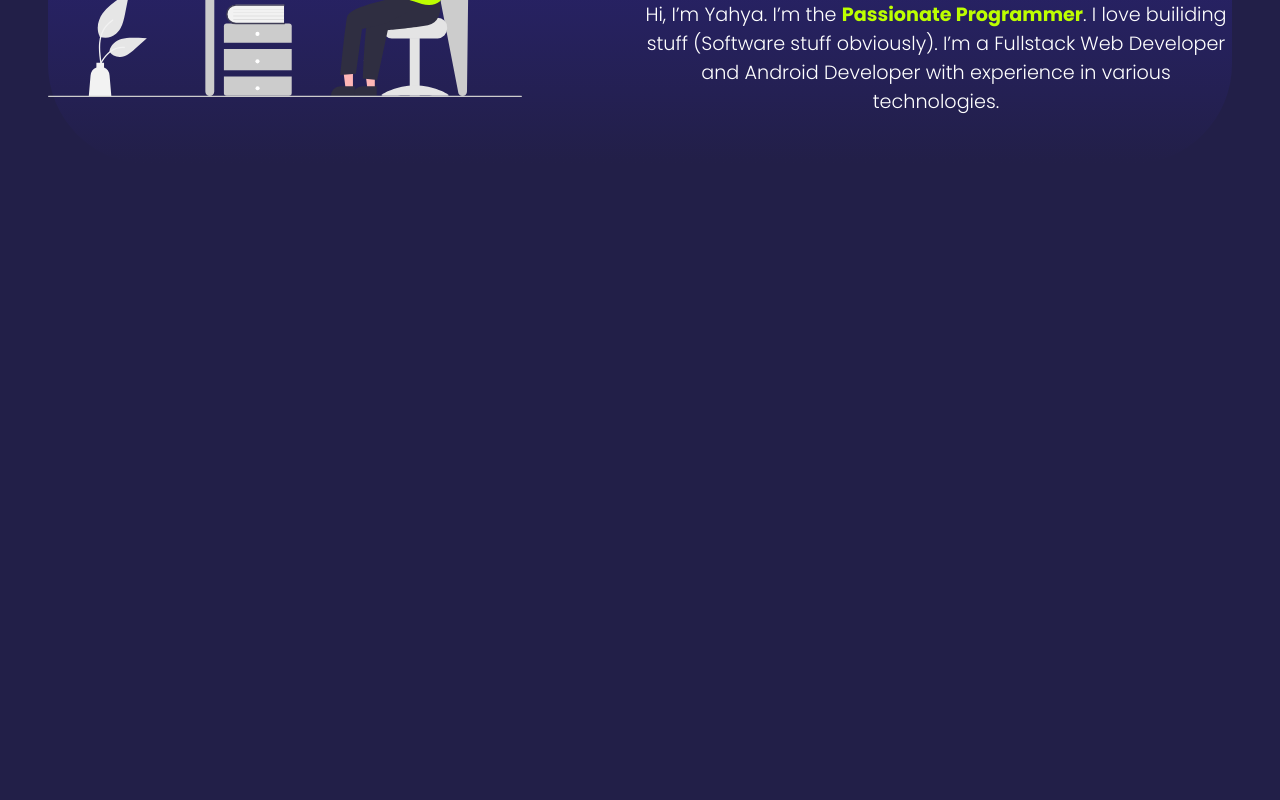
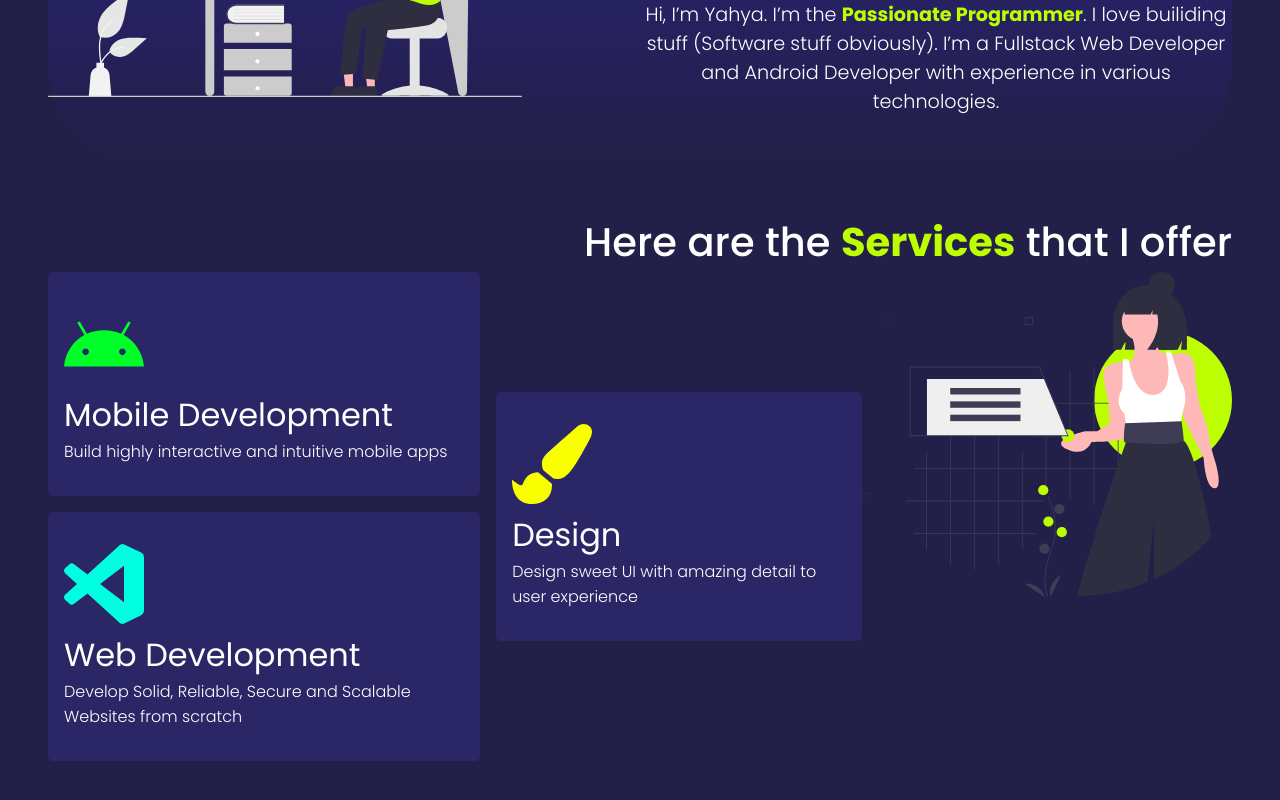
Before and after one commit to yahyafati/portfolio, a React app: page / in a window 1280 px wide. Shown: the part 736-1536 px from the top of the page. Before the commit the page ends 924 px from the top, so only its background shows below. Built offline with nearby package versions, Linux system fonts and the light colour scheme.

Commit message:
added services section

```diff
--- a/package.json
+++ b/package.json
@@ -12,7 +12,8 @@
   "license": "ISC",
   "dependencies": {
     "react": "^17.0.2",
-    "react-dom": "^17.0.2"
+    "react-dom": "^17.0.2",
+    "react-icons": "^4.2.0"
   },
   "devDependencies": {
     "@babel/core": "^7.15.5",
--- a/src/App.js
+++ b/src/App.js
@@ -2,6 +2,7 @@ import React from "react";
 import About from "./component/about/About";
 import Header from "./component/header/Header";
 import Home from "./component/home/Home";
+import Services from "./component/service/Services";
 import "./style/app/App.css";
 
 const App = () => {
@@ -10,6 +11,7 @@ const App = () => {
             <Header />
             <Home />
             <About />
+            <Services />
         </div>
     );
 };
--- /dev/null
+++ b/src/component/service/Services.js
@@ -0,0 +1,58 @@
+import React from "react";
+import { SiAndroid, SiVisualstudiocode } from "react-icons/si";
+import { FaPaintBrush } from "react-icons/fa";
+import hereAreServices from "../../svg/Services.svg";
+
+import "../../style/service/service.css";
+
+const Services = () => {
+    return (
+        <div id="servicesSection">
+            <h2>
+                Here are the <strong>Services</strong> that I offer
+            </h2>
+            <div className="services">
+                <div className="card-container">
+                    <div className="col-1-container">
+                        <div className="card">
+                            <SiAndroid className="card-icon mobile" />
+                            <h3>Mobile Development</h3>
+                            <p>
+                                Build highly interactive and intuitive mobile
+                                apps
+                            </p>
+                        </div>
+
+                        <div className="card">
+                            <SiVisualstudiocode className="card-icon web" />
+                            <h3>Web Development</h3>
+                            <p>
+                                Develop Solid, Reliable, Secure and Scalable
+                                Websites from scratch
+                            </p>
+                        </div>
+                    </div>
+
+                    <div className="card">
+                        <FaPaintBrush className="card-icon design" />
+                        <h3>Design</h3>
+                        <p>
+                            Design sweet UI with amazing detail to user
+                            experience
+                        </p>
+                    </div>
+                </div>
+
+                <div className="imgContainer">
+                    <img
+                        className="servicesImg"
+                        src={hereAreServices}
+                        alt="Illustration of women pointing at the services"
+                    />
+                </div>
+            </div>
+        </div>
+    );
+};
+
+export default Services;
--- a/src/index.html
+++ b/src/index.html
@@ -12,7 +12,7 @@
             rel="stylesheet"
         />
 
-        <title>React Boilerplate</title>
+        <title>Yahya Fati | Portfolio</title>
     </head>
     <body>
         <div id="root"></div>
--- a/src/style/index.css
+++ b/src/style/index.css
@@ -2,7 +2,7 @@
     padding: 0;
     margin: 0;
     box-sizing: content-box;
-    transition: all 0.5s;
+    transition: all 0.25s;
 }
 
 html {
--- /dev/null
+++ b/src/style/service/service.css
@@ -0,0 +1,95 @@
+#servicesSection {
+  display: -webkit-box;
+  display: -ms-flexbox;
+  display: flex;
+  -webkit-box-orient: vertical;
+  -webkit-box-direction: normal;
+      -ms-flex-direction: column;
+          flex-direction: column;
+  padding: 3rem 0;
+}
+
+#servicesSection h2 {
+  text-align: end;
+  font-size: 2.5rem;
+  font-weight: 500;
+}
+
+#servicesSection h2 strong {
+  color: #bdff00;
+}
+
+#servicesSection .services {
+  display: -webkit-box;
+  display: -ms-flexbox;
+  display: flex;
+  -webkit-box-pack: justify;
+      -ms-flex-pack: justify;
+          justify-content: space-between;
+}
+
+#servicesSection .services .card-container {
+  display: -webkit-box;
+  display: -ms-flexbox;
+  display: flex;
+  -webkit-box-align: center;
+      -ms-flex-align: center;
+          align-items: center;
+  gap: 1rem;
+}
+
+#servicesSection .services .card-container .col-1-container {
+  display: -webkit-box;
+  display: -ms-flexbox;
+  display: flex;
+  -webkit-box-orient: vertical;
+  -webkit-box-direction: normal;
+      -ms-flex-direction: column;
+          flex-direction: column;
+  gap: 1rem;
+}
+
+#servicesSection .services .card-container .card {
+  border-radius: 5px;
+  -webkit-box-align: center;
+      -ms-flex-align: center;
+          align-items: center;
+  background-color: #2b2665;
+  padding: 2rem 1rem;
+}
+
+#servicesSection .services .card-container .card .card-icon {
+  width: 5rem;
+  height: 5rem;
+}
+
+#servicesSection .services .card-container .card .card-icon.mobile {
+  color: #00ff29;
+}
+
+#servicesSection .services .card-container .card .card-icon.design {
+  color: #faff00;
+}
+
+#servicesSection .services .card-container .card .card-icon.web {
+  color: #00ffe0;
+}
+
+#servicesSection .services .card-container .card h3 {
+  font-weight: 400;
+  font-size: 2rem;
+}
+
+#servicesSection .services .card-container .card p {
+  font-weight: 300;
+}
+
+#servicesSection .services .imgContainer {
+  width: 40%;
+  text-align: end;
+}
+
+#servicesSection .services .imgContainer .servicesImg {
+  width: 100%;
+}
+/*# sourceMappingURL=service.css.map */
--- /dev/null
+++ b/src/style/service/service.scss
@@ -0,0 +1,90 @@
+// Variable Declaration - Colors
+$background-color: #221f48;
+$lighter-background-color: #2b247c;
+$primary-color: #bdff00;
+
+$design-color: #faff00;
+$mobile-dev-color: #00ff29;
+$web-dev-color: #00ffe0;
+
+$card-background: #2b2665;
+
+// Variable Declaration - Fonts
+$font-family: "Poppins", sans-serif;
+$font-weight-light: 300;
+$font-weight-regular: 400;
+$font-weight-medium: 500;
+$font-weight-semi-bold: 600;
+$font-weight-bold: 700;
+
+#servicesSection {
+    display: flex;
+    flex-direction: column;
+    padding: 3rem 0;
+
+    h2 {
+        text-align: end;
+        font-size: 2.5rem;
+        font-weight: $font-weight-medium;
+
+        strong {
+            color: $primary-color;
+        }
+    }
+
+    .services {
+        display: flex;
+        justify-content: space-between;
+
+        .card-container {
+            display: flex;
+            align-items: center;
+            gap: 1rem;
+
+            .col-1-container {
+                display: flex;
+                flex-direction: column;
+                gap: 1rem;
+            }
+
+            .card {
+                border-radius: 5px;
+                align-items: center;
+                background-color: $card-background;
+                padding: 2rem 1rem;
+
+                .card-icon {
+                    width: 5rem;
+                    height: 5rem;
+
+                    &.mobile {
+                        color: $mobile-dev-color;
+                    }
+                    &.design {
+                        color: $design-color;
+                    }
+                    &.web {
+                        color: $web-dev-color;
+                    }
+                }
+
+                h3 {
+                    font-weight: $font-weight-regular;
+                    font-size: 2rem;
+                }
+
+                p {
+                    font-weight: $font-weight-light;
+                }
+            }
+        }
+
+        .imgContainer {
+            width: 40%;
+            text-align: end;
+            .servicesImg {
+                width: 100%;
+            }
+        }
+    }
+}
```
Also changed, not shown: 2 other files (tests, documents, lock files or other folders).
